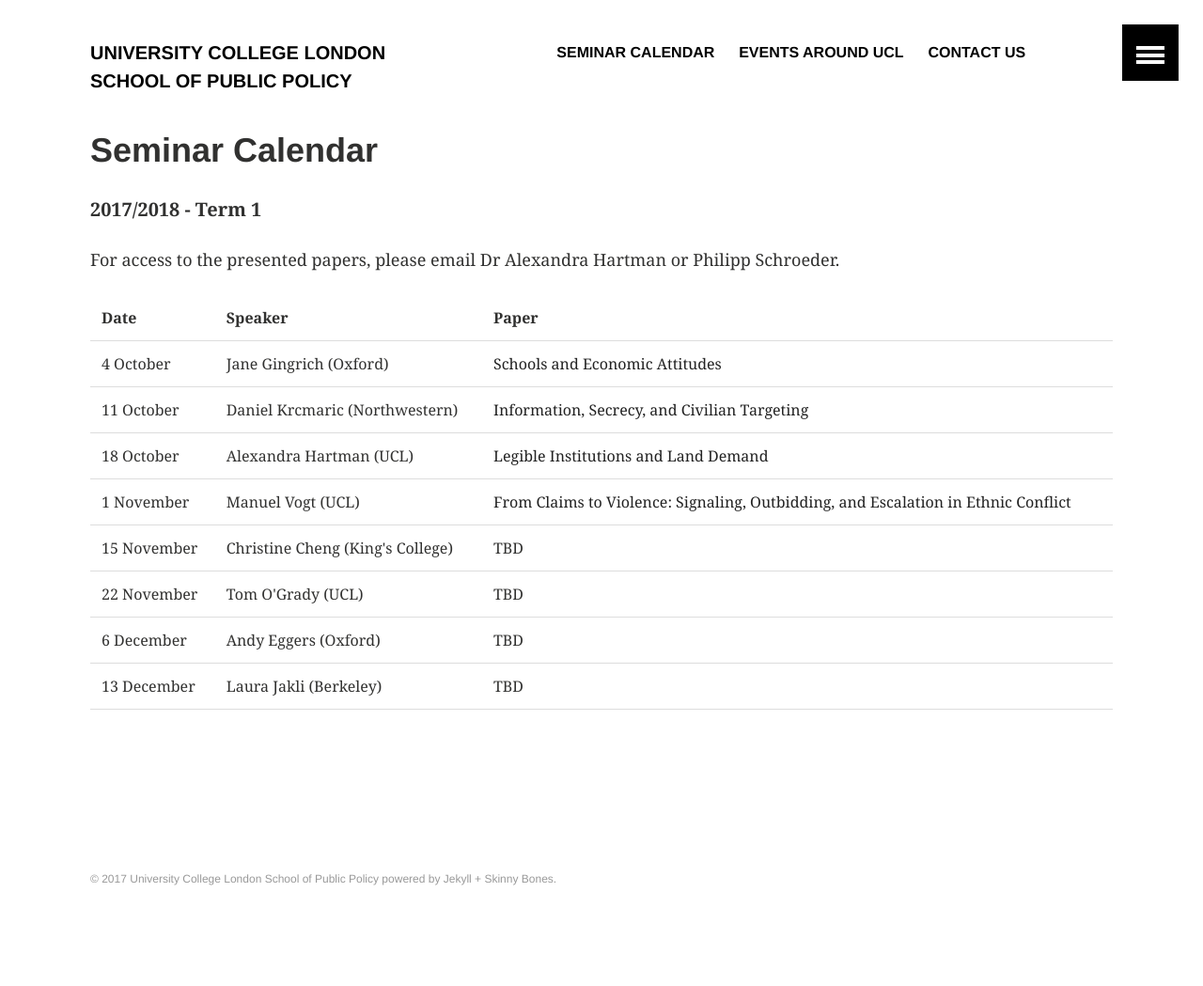
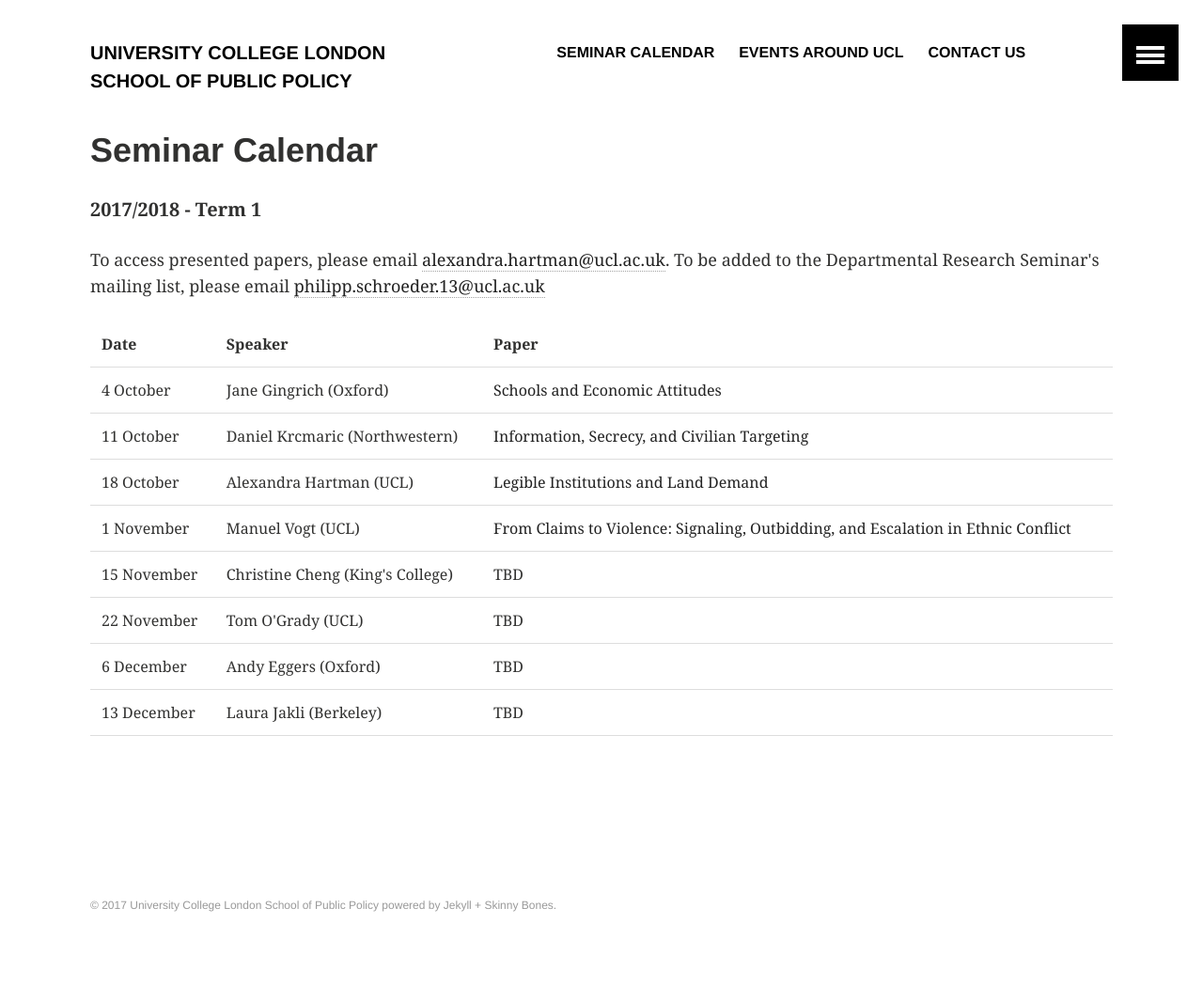
Before and after one commit to phischroeder/drs_page, a Jekyll site: the page built from calendar/index.html, in a window 1280 px wide. Shown: the whole page at 94% size. Built offline with Jekyll 4.4.1, drawn with Linux system fonts in a browser that asks for light colours; before the commit the page ends 1021 px from its top, so only the background shows below that.

Commit message:
Update index.html

```diff
--- a/calendar/index.html
+++ b/calendar/index.html
@@ -3,7 +3,7 @@ layout: archive
 title: "Seminar Calendar"
 ---
 <p><b>2017/2018 - Term 1</b></p>
-<p>For access to the presented papers, please email Dr Alexandra Hartman or Philipp Schroeder.
+<p>To access presented papers, please email <a href="mailto:alexandra.hartman@ucl.ac.uk">alexandra.hartman@ucl.ac.uk</a>. To be added to the Departmental Research Seminar's mailing list, please email <a href = "mailto:philipp.schroeder.13@ucl.ac.uk">philipp.schroeder.13@ucl.ac.uk</a></p>
 
 <TABLE>
    <TR>
```
